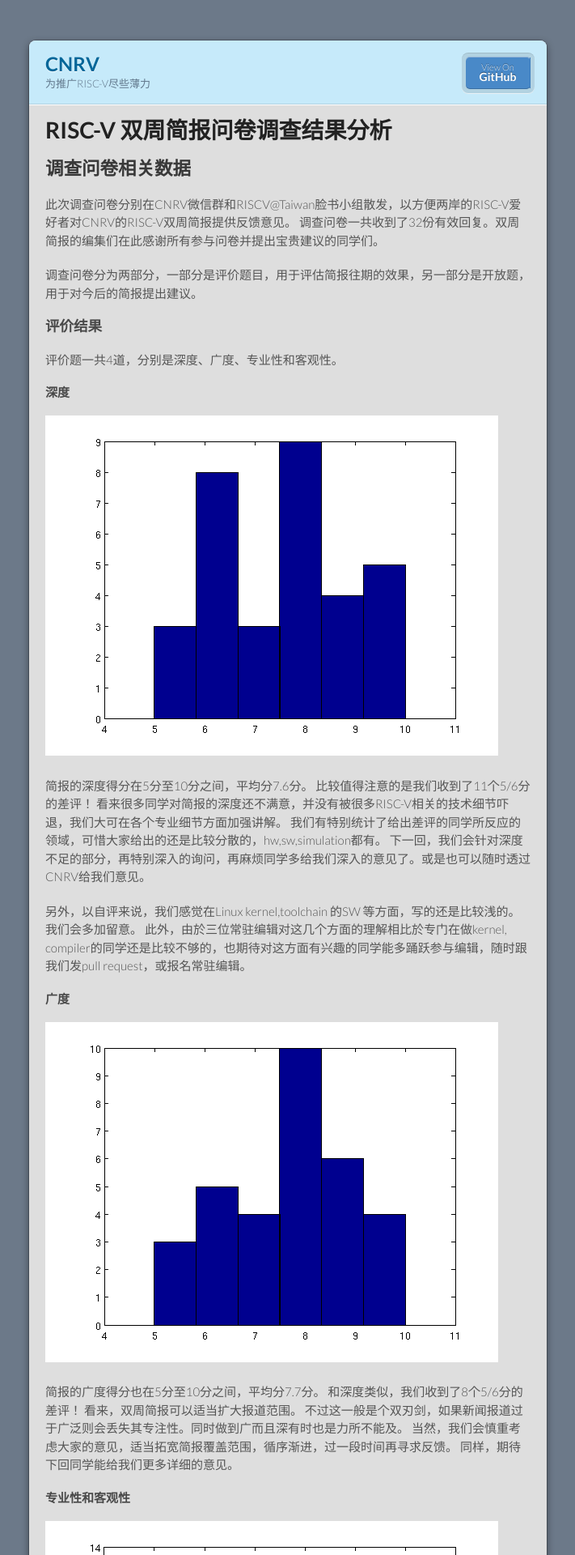
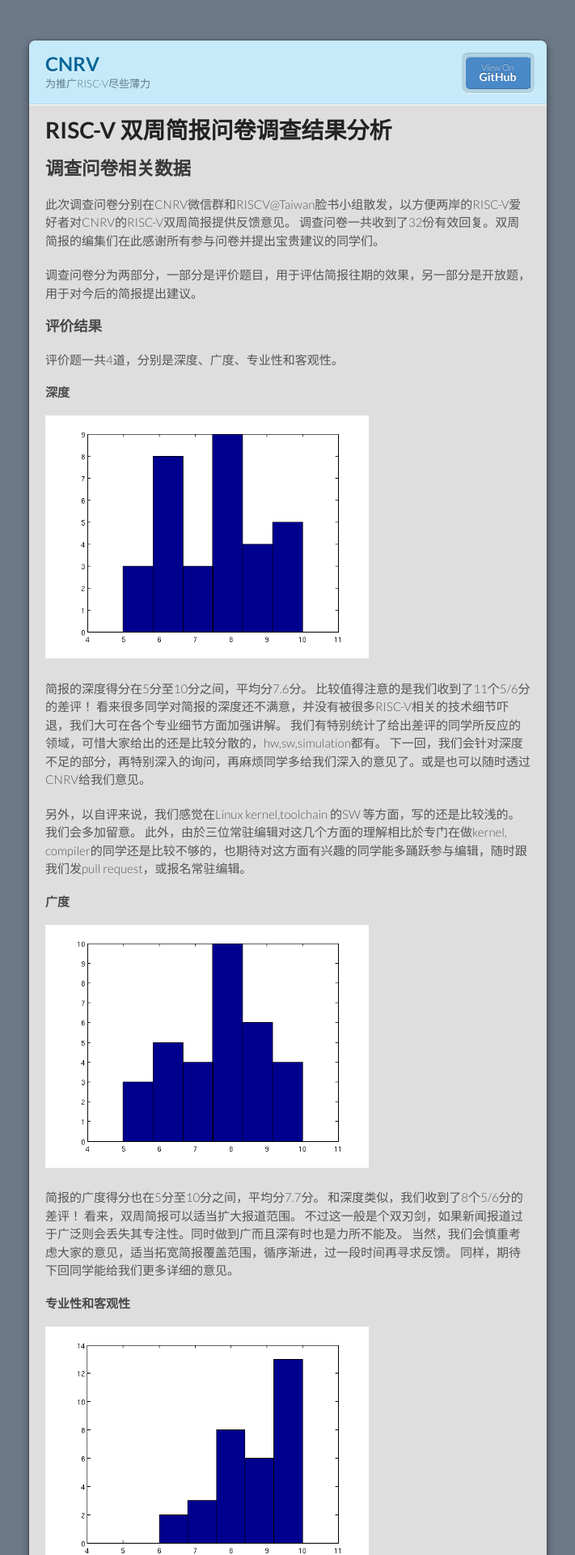
Before and after one commit to cnrv/home, a Jekyll site: the page built from bi-week-rpts/2017-10-12-questionaire.md, in a window 1280 px wide. Shown: the top 1920 px of the page at 81% size, without its empty margins (284-995 px from the left). Built offline with Jekyll 4.4.1, drawn with Linux system fonts in a browser that asks for light colours; Markdown is read by kramdown in place of the engine named in the settings; comment, search, counter and statistics services are not loaded; our own code applies the rules of GitHub Pages for plain Markdown files.

Commit message:
make figures smaller

```diff
--- a/bi-week-rpts/2017-10-12-questionaire.md
+++ b/bi-week-rpts/2017-10-12-questionaire.md
@@ -17,7 +17,10 @@ layout: default
 
 #### 深度
 
+<img src="/assets/images/bi-weekly-rpts/2017-10-12-questionaire/depth.png" alt="深度得分" width="400">
+<!--
 ![深度得分](/assets/images/bi-weekly-rpts/2017-10-12-questionaire/depth.png)
+-->
 
 简报的深度得分在5分至10分之间，平均分7.6分。
 比较值得注意的是我们收到了11个5/6分的差评！
@@ -31,7 +34,10 @@ layout: default
 
 #### 广度
 
+<img src="/assets/images/bi-weekly-rpts/2017-10-12-questionaire/width.png" alt="广度得分" width="400">
+<!--
 ![广度得分](/assets/images/bi-weekly-rpts/2017-10-12-questionaire/width.png)
+-->
 
 简报的广度得分也在5分至10分之间，平均分7.7分。
 和深度类似，我们收到了8个5/6分的差评！
@@ -43,8 +49,12 @@ layout: default
 
 #### 专业性和客观性
 
+<img src="/assets/images/bi-weekly-rpts/2017-10-12-questionaire/profession.png" alt="专业性得分" width="400">
+<img src="/assets/images/bi-weekly-rpts/2017-10-12-questionaire/objectivity.png" alt="客观性得分" width="400">
+<!--
 ![专业性得分](/assets/images/bi-weekly-rpts/2017-10-12-questionaire/profession.png)
 ![客观性得分](/assets/images/bi-weekly-rpts/2017-10-12-questionaire/objectivity.png)
+-->
 
 简报的专业性和客观性得分类似，都在6分至10分之间，平均分均为8.8分。
 这个分数不错，感谢大家对我们的支持。作为一个只有三个常驻编辑的小型简报，能获得这样的分数值得庆贺一下。
```
